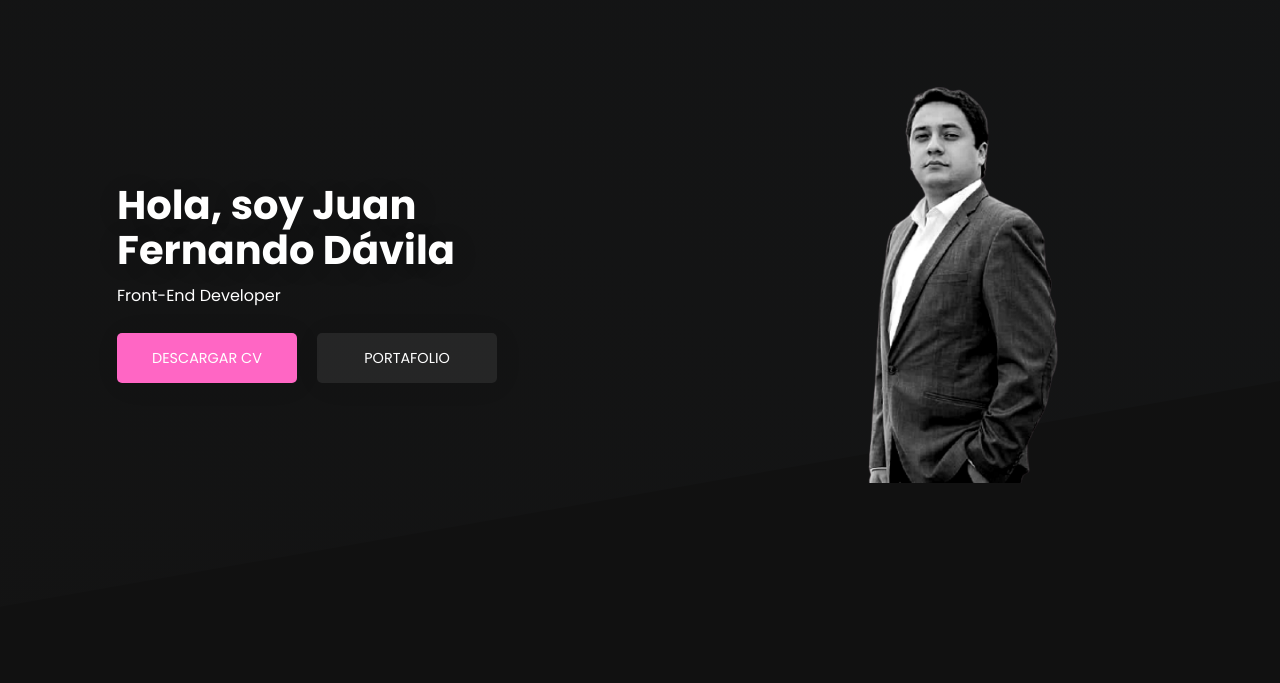
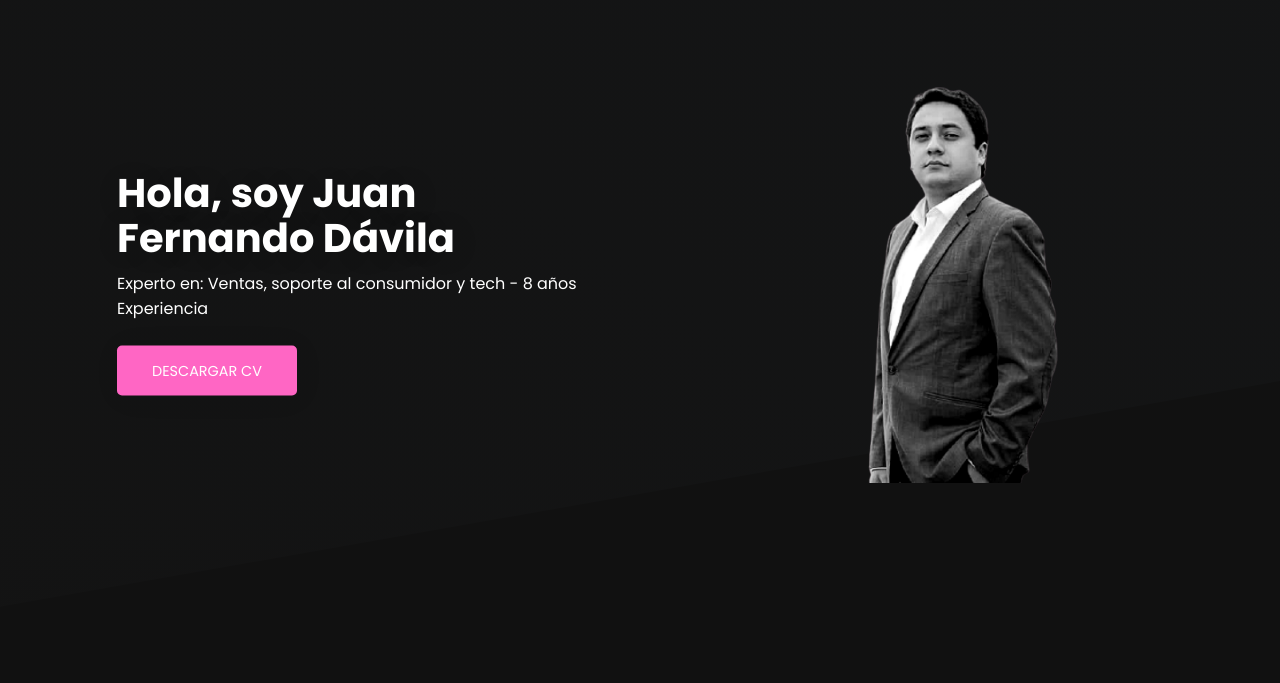
Before and after one commit to juanfrd/juanfdm, a plain HTML site: page index.html in a window 1280 px wide. Shown: the part 117-800 px from the top of the page. Drawn offline with Linux system fonts and the light colour scheme.

Commit message:
Update index.html

```diff
--- a/index.html
+++ b/index.html
@@ -58,11 +58,11 @@
         <!--text-->
         <div class="main-text">
             <h1>Hola, soy Juan Fernando Dávila</h1>
-            <p>Front-End Developer</p>
+            <p>Experto en: Ventas, soporte al consumidor y tech - 8 años Experiencia</p>
             <!--btns-->
             <div class="main-btns">
                 <a href="https://drive.google.com/file/d/1AF4C82YjrbUHXXjSXvGTAPIIF5VHHpXg/view?usp=sharing" target="_blank" class="download-cv-btn">Descargar CV</a>
-                <a href="#" class="hire-me-btn">Portafolio</a>
+                <!--<a href="#" class="hire-me-btn">Portafolio</a>-->
             </div>
         </div>
         <!--model-bg
```
